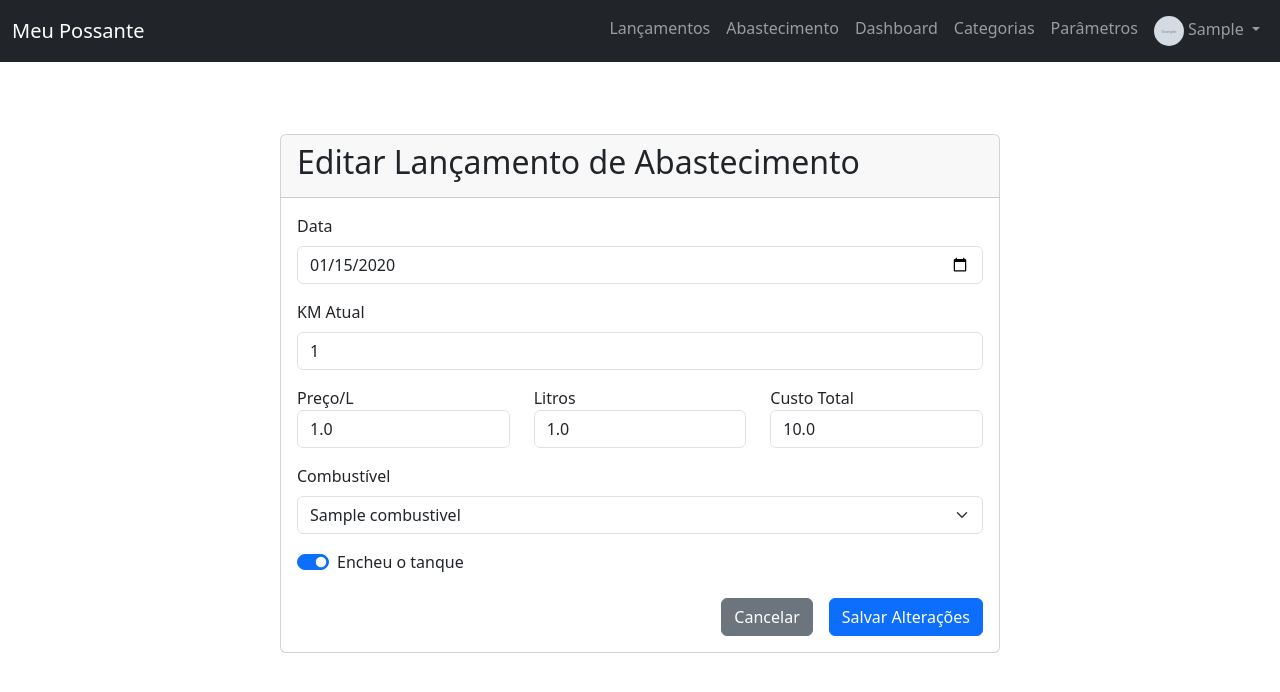
After one commit to Ornilio-Neto/meupossante, a Flask app: page /abastecimento/editar/1 in a window 1280 px wide. The commit adds this page. Shown: the top 692 px of the page. Run offline with Flask 3, Linux system fonts and the light colour scheme; a user stored in the database is signed in; tables that the repository leaves empty hold one stand-in row (values such as "Sample post"); grey boxes marked "Sample" are stand-in pictures; parts of the project's set-up code (start-up, migrations or seed data) failed here and were passed over.

Commit message:
versao 1.1 edicao e exclusao de abastecimentos

```diff
--- a/app/main/routes.py
+++ b/app/main/routes.py
@@ -533,3 +533,65 @@ def recalcular_medias(parametro_id):
         parametro.km_atual = max(a.km_atual for a in abastecimentos)
 
     db.session.commit()
+
+
+
+@main.route('/abastecimento/editar/<int:id>', methods=['GET', 'POST'])
+@login_required
+def editar_abastecimento(id):
+    abastecimento = Abastecimento.query.get_or_404(id)
+    parametro = Parametros.query.first()
+    if not parametro or abastecimento.parametro_id != parametro.id:
+        abort(403)
+
+    if request.method == 'POST':
+        try:
+            abastecimento.data = datetime.strptime(request.form['data'], '%Y-%m-%d').date()
+            abastecimento.km_atual = int(request.form['kmAtual'])
+            abastecimento.litros = float(request.form['litros'])
+            abastecimento.preco_por_litro = float(request.form['precoPorLitro'])
+            abastecimento.custo_total = float(request.form['custoTotal'])
+            abastecimento.tanque_cheio = 'tanqueCheio' in request.form
+
+            tipo_combustivel_id = request.form.get('tipoCombustivel')
+            if tipo_combustivel_id and tipo_combustivel_id.isdigit():
+                 abastecimento.tipo_combustivel_id = int(tipo_combustivel_id)
+
+            db.session.commit()
+
+            recalcular_medias(parametro.id)
+            db.session.commit()
+
+            flash('Abastecimento atualizado com sucesso!', 'success')
+            return redirect(url_for('main.abastecimento'))
+        except Exception as e:
+            db.session.rollback()
+            current_app.logger.error(f'Erro ao atualizar o abastecimento: {e}')
+            flash(f'Erro ao atualizar o abastecimento.', 'danger')
+
+    tipos_combustivel = TipoCombustivel.query.order_by(TipoCombustivel.nome).all()
+    return render_template('editar_abastecimento.html', abastecimento=abastecimento, tipos_combustivel=tipos_combustivel, parametro=parametro)
+
+
+@main.route('/abastecimento/excluir/<int:id>', methods=['POST'])
+@login_required
+def excluir_abastecimento(id):
+    abastecimento = Abastecimento.query.get_or_404(id)
+    parametro = Parametros.query.first()
+    if not parametro or abastecimento.parametro_id != parametro.id:
+        abort(403)
+
+    try:
+        db.session.delete(abastecimento)
+        db.session.commit()
+
+        recalcular_medias(parametro.id)
+        db.session.commit()
+
+        flash('Abastecimento excluído com sucesso!', 'success')
+    except Exception as e:
+        db.session.rollback()
+        current_app.logger.error(f'Erro ao excluir o abastecimento: {e}')
+        flash(f'Erro ao excluir o abastecimento.', 'danger')
+
+    return redirect(url_for('main.abastecimento'))
--- /dev/null
+++ b/app/templates/editar_abastecimento.html
@@ -0,0 +1,94 @@
+{% extends 'base.html' %}
+
+{% block title %}Editar Abastecimento{% endblock %}
+
+{% block content %}
+<div class="container mt-5">
+    <div class="row justify-content-center">
+        <div class="col-md-8">
+            <div class="card">
+                <div class="card-header">
+                    <h2 class="card-title">Editar Lançamento de Abastecimento</h2>
+                </div>
+                <div class="card-body">
+                    <form method="POST" action="{{ url_for('main.editar_abastecimento', id=abastecimento.id) }}">
+                        <div class="mb-3">
+                            <label for="data" class="form-label">Data</label>
+                            <input type="date" class="form-control" id="data" name="data" value="{{ abastecimento.data.strftime('%Y-%m-%d') }}" required>
+                        </div>
+
+                        <div class="mb-3">
+                            <label for="kmAtual" class="form-label">KM Atual</label>
+                            <input type="number" class="form-control" id="kmAtual" name="kmAtual" value="{{ abastecimento.km_atual }}" required>
+                        </div>
+
+                        <div class="row">
+                            <div class="col-md-4 mb-3">
+                                <label for="precoPorLitro">Preço/L</label>
+                                <input type="number" step="0.001" class="form-control" id="precoPorLitro" name="precoPorLitro" value="{{ abastecimento.preco_por_litro }}">
+                            </div>
+                            <div class="col-md-4 mb-3">
+                                <label for="litros">Litros</label>
+                                <input type="number" step="0.01" class="form-control" id="litros" name="litros" value="{{ abastecimento.litros }}">
+                            </div>
+                            <div class="col-md-4 mb-3">
+                                <label for="custoTotal">Custo Total</label>
+                                <input type="number" step="0.01" class="form-control" id="custoTotal" name="custoTotal" value="{{ abastecimento.custo_total }}">
+                            </div>
+                        </div>
+
+                        <div class="mb-3">
+                            <label for="tipoCombustivel" class="form-label">Combustível</label>
+                            <select class="form-select" id="tipoCombustivel" name="tipoCombustivel" required>
+                                {% for tipo in tipos_combustivel %}
+                                <option value="{{ tipo.id }}" {{ 'selected' if tipo.id == abastecimento.tipo_combustivel_id else '' }}>{{ tipo.nome }}</option>
+                                {% endfor %}
+                            </select>
+                        </div>
+
+                        <div class="form-check form-switch mb-4">
+                            <input class="form-check-input" type="checkbox" id="tanqueCheio" name="tanqueCheio" {% if abastecimento.tanque_cheio %}checked{% endif %}>
+                            <label class="form-check-label" for="tanqueCheio">Encheu o tanque</label>
+                        </div>
+
+                        <div class="d-grid gap-2 d-md-flex justify-content-md-end">
+                            <a href="{{ url_for('main.abastecimento') }}" class="btn btn-secondary me-md-2">Cancelar</a>
+                            <button type="submit" class="btn btn-primary">Salvar Alterações</button>
+                        </div>
+                    </form>
+                </div>
+            </div>
+        </div>
+    </div>
+</div>
+{% endblock %}
+
+{% block scripts %}
+<script>
+document.addEventListener('DOMContentLoaded', function() {
+    const precoInput = document.getElementById('precoPorLitro');
+    const litrosInput = document.getElementById('litros');
+    const totalInput = document.getElementById('custoTotal');
+
+    function calculate() {
+        const preco = parseFloat(precoInput.value) || 0;
+        const litros = parseFloat(litrosInput.value) || 0;
+        const total = parseFloat(totalInput.value) || 0;
+
+        if (document.activeElement === precoInput && litros > 0) {
+            totalInput.value = (preco * litros).toFixed(2);
+        } else if (document.activeElement === litrosInput && preco > 0) {
+            totalInput.value = (preco * litros).toFixed(2);
+        } else if (document.activeElement === totalInput && preco > 0) {
+            litrosInput.value = (total / preco).toFixed(2);
+        } else if (document.activeElement === totalInput && litros > 0) {
+            precoInput.value = (total / litros).toFixed(3);
+        }
+    }
+
+    [precoInput, litrosInput, totalInput].forEach(input => {
+        input.addEventListener('input', calculate);
+    });
+});
+</script>
+{% endblock %}
```
Also changed, not shown: app/templates/abastecimento.html (+23 -1 lines).
